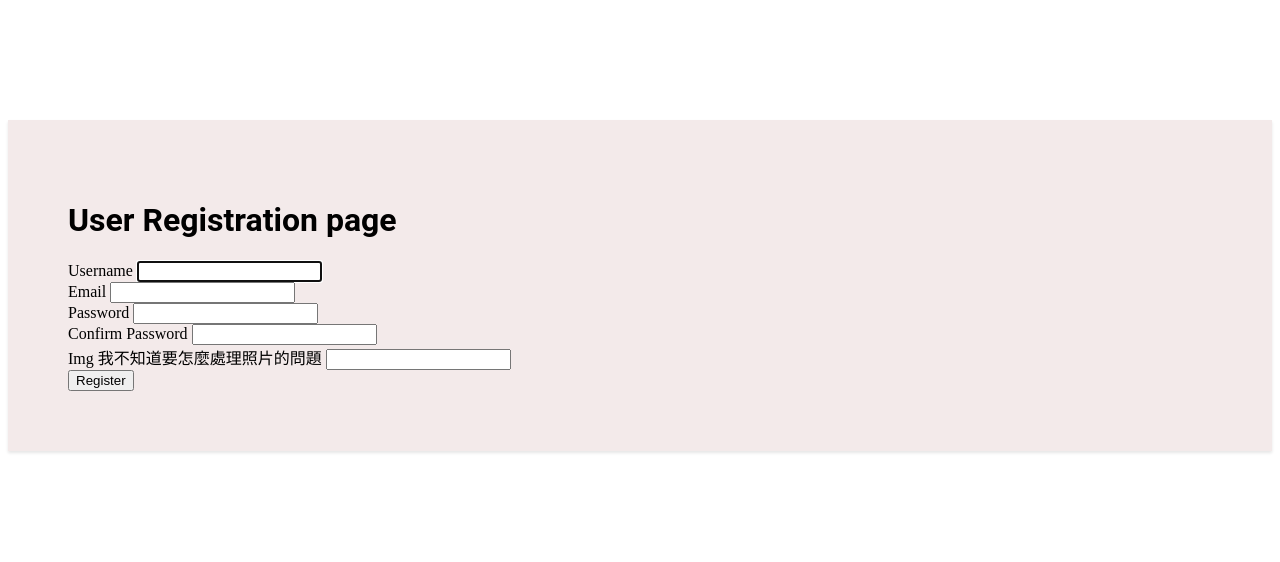
After one commit to Yun-Pei/film_forum, a Django app: page /register in a window 1280 px wide. The commit adds this page. Shown: the top 562 px of the page. Run offline with Django 5.2, Linux system fonts and the light colour scheme.

Commit message:
註冊OK(登入還沒做)

```diff
--- a/film_forum/film_forum/settings.py
+++ b/film_forum/film_forum/settings.py
@@ -48,6 +48,7 @@ INSTALLED_APPS = [
 MIDDLEWARE = [
     'django.middleware.security.SecurityMiddleware',
     'django.contrib.sessions.middleware.SessionMiddleware',
+    'django.contrib.auth.middleware.AuthenticationMiddleware', #+這行
     'django.middleware.common.CommonMiddleware',
     'django.middleware.csrf.CsrfViewMiddleware',
     'django.contrib.auth.middleware.AuthenticationMiddleware',
--- a/film_forum/film_forum/urls.py
+++ b/film_forum/film_forum/urls.py
@@ -26,9 +26,10 @@ urlpatterns = [
     path("", home_views.testPage, name="home"),  #"": 代表runserver後給的路徑，會直接導入到home這個page(羅做的主頁)
     # 給一個name之後在不同分頁的bar中若有要連回主頁的功能可以直接url 回home的主頁
     path('forum', forum_views.forum, name="forum"),
-    path('movie', movie_views.movie, name="movie"),
-    path('forum_article', forum_views.forum_article, name="forum_article"),
-    path('login', member_views.login, name="login"),
+    # path('movie', movie_views.movie, name="movie"),
+    path('register', member_views.register, name="register"),
+    # path('forum_article', forum_views.forum_article, name="forum_article"),
+    # path('login', member_views.login, name="login"),
     # path("", views.index, name="home")
     # path('searchbar/', home_views.searchbar, name='searchbar'),
     # path('load-more-videos/', home_views.load_more_videos, name='load_more_videos'),
--- a/film_forum/forum/templates/forum.html
+++ b/film_forum/forum/templates/forum.html
@@ -20,7 +20,7 @@
         <div class="sidebar">
             <a href="" class="bar_header">
                 <header>
-                    HOUNEL
+                    KOUNEL
                 </header>
             </a>
             <ul>
--- /dev/null
+++ b/film_forum/member/forms.py
@@ -0,0 +1,63 @@
+from django import forms
+from django.contrib.auth.forms import UserCreationForm
+from .models import User
+
+
+class LoginForm(forms.Form):
+    username = forms.CharField(
+        widget= forms.TextInput(
+            attrs={
+                "class": "form-control"
+            }
+        )
+    )
+    password = forms.CharField(
+        widget=forms.PasswordInput(
+            attrs={
+                "class": "form-control"
+            }
+        )
+    )
+
+
+class RegisterForm(UserCreationForm):
+
+    username = forms.CharField(
+        widget=forms.TextInput(
+            attrs={
+                "class": "form-control"
+            }
+        )
+    )
+    password1 = forms.CharField(
+        widget=forms.PasswordInput(
+            attrs={
+                "class": "form-control"
+            }
+        )
+    )
+    password2 = forms.CharField(
+        widget=forms.PasswordInput(
+            attrs={
+                "class": "form-control"
+            }
+        )
+    )
+    email = forms.CharField(
+        widget=forms.TextInput(
+            attrs={
+                "class": "form-control"
+            }
+        )
+    )
+    img = forms.CharField(
+        widget=forms.TextInput(
+            attrs={
+                "class": "form-control"
+            }
+        )
+    )
+
+    class Meta:
+        model = User
+        fields = ('username', 'email', 'password1', 'password2', 'img')
--- /dev/null
+++ b/film_forum/member/static/css/register.css
@@ -0,0 +1,37 @@
+
+
+h1, h2, h3, h4, h5, h6,
+  .h1, .h2, .h3, .h4, .h5, .h6 {
+    font-family: "Roboto", sans-serif;
+}
+
+/* .text-muted {
+    display: none;
+}
+
+a {
+    -webkit-transition: .3s all ease;
+    -o-transition: .3s all ease;
+    transition: .3s all ease;
+}
+
+a:hover {
+    text-decoration: none !important;
+}
+  */
+.content {
+    padding: 7rem 0;
+}
+
+h2 {
+    font-size: 20px;
+}
+
+.container {
+    background: #f3eaea;
+    padding: 60px;
+    -webkit-box-shadow: 0 2px 3px 0 rgba(0, 0, 0, 0.1);
+    box-shadow: 0 2px 3px 0 rgba(0, 0, 0, 0.1);
+}
+
+/*  */
--- /dev/null
+++ b/film_forum/member/templates/register.html
@@ -0,0 +1,65 @@
+<!DOCTYPE html>
+<html lang="en">
+{% load static%}
+<head>
+
+  <meta charset="UTF-8">
+  {% csrf_token %}
+  <meta name="viewport" content="width=device-width, initial-scale=1.0">
+  <title>Register</title>
+  <link href = '{% static "css/register.css" %}' rel="stylesheet">
+
+</head>
+<body>
+  <div class="content">
+    <div class="container">
+      <div class="mb-4">
+        <h1>User Registration page</h1>
+      </div>
+      <!-- test form是否有效 -->
+      <!-- <span class="mb-0 text-muted">
+      {% if msg %}
+          {{ msg | safe }}
+      {% else %}
+          Login page
+      {% endif %}
+      </span> -->
+      <form  method="post">
+      {% csrf_token %}
+        <div class="">
+          <label for="username">Username</label>
+          {{ form.username }}
+        </div>
+
+        <div class="">
+          <label for="email">Email</label>
+          {{ form.email}}
+        </div>
+
+        <div class= "">
+          <label for="password">Password</label>
+          {{ form.password1 }}
+        </div>
+
+        <div class= "">
+          <label for="password">Confirm Password</label>
+          {{ form.password2 }}
+        </div>
+
+        <div class= "">
+          <label for="password">Img 我不知道要怎麼處理照片的問題</label>
+          {{ form.img }}
+        </div>
+
+        <!-- 讓使用者知道輸入是否有error -->
+        <span class="text-error">{{ form.errors }}</span>
+        <input type="submit"  value="Register" class="btn btn-pill text-white btn-block btn-primary">
+      </form>
+
+    </div>
+  </div>
+
+</body>
+
+
+</html>
--- a/film_forum/member/views.py
+++ b/film_forum/member/views.py
@@ -1,10 +1,11 @@
 import csv
-from django.shortcuts import render
+from django.shortcuts import render, redirect
 from .models import *
 from django.http import Http404, JsonResponse, HttpResponse
 from django.views.decorators.csrf import csrf_exempt
 from django.db.models import F
 from member.models import *
+from .forms import *
 
 # Create your views here.
 
@@ -15,46 +16,72 @@ from member.models import *
 
 
 # crawl data into database
-@csrf_exempt
+# @csrf_exempt
 def login(request):
-    if request.method == "GET":
-        return render(request, "login.html")
+    return render(request, "login.html")
+
+def register(request):
+    msg = None
+
+    # form = RegisterForm()
+
     if request.method == "POST":
-        # movie = Movies(name='The Shawshank Redemption', year='1994', time='2h 22m', age='R-12', introduction='Over the course of several years, two convicts form a friendship, seeking consolation and, eventually, redemption through basic compassion.'
-        #                 , img='https://m.media-amazon.com/images/M/MV5BNDE3ODcxYzMtY2YzZC00NmNlLWJiNDMtZDViZWM2MzIxZDYwXkEyXkFqcGdeQXVyNjAwNDUxODI@._V1_QL75_UX140_CR0,1,140,207_.jpg',
-        #                 director='Frank Darabont', star='Tim Robbins, Morgan Freeman, Bob Gunton, William Sadler, Clancy Brown, Gil Bellows, Mark Rolston, James Whitmore, Jeffrey DeMunn, Larry Brandenburg, Neil Giuntoli, Brian Libby, David Proval, Joseph Ragno, Jude Ciccolella, Paul McCrane, Renee Blaine, Scott Mann',
-        #                 tag='Drama', rating='5'
-        #                 )
+        form = RegisterForm(request.POST)
+        if form.is_valid():
+            form.save()
+            msg = 'user created'
+            return redirect('home')
+        else:
+            msg = 'form is not valid'
 
-        # movie.save()
+    else:
+        form = RegisterForm()
 
-        # return HttpResponse('OK!')
-        with open('C:/Users/Ariel/db_project/film_forum/film_forum/member/top250_all.csv', 'r', encoding='latin-1') as file:
-        # 使用CSV讀取器讀取CSV文件
-            csv_reader = csv.reader(file)
-            # 跳過首行，因為它可能是標題行
-            next(csv_reader)
-            # 遍歷CSV文件中的每一行
-            for row in csv_reader:
-                # 根據CSV文件的結構，假設每一行的順序分別是：name, year, time, age, introduction, link, img, director, star, type
-                # 創建Movies對象並保存到數據庫中
-                movie = Movies.objects.create(
-                    name=row[0],
-                    year=row[1],
-                    time=row[2],
-                    age=row[3],
-                    introduction=row[4],
-                    # link=row[5],
-                    img=row[6],
-                    director=row[7],
-                    star=row[8],
-                    tag=row[9],
-                    rating='5',
+    context = {
+        'form': form,
+        'msg': msg,
+    }
 
-                )
-                # 保存Movies對象
-                movie.save()
+    return render(request, "register.html", context)
 
-        return HttpResponse('Movies imported successfully from CSV!')
+
+
+    # if request.method == "POST":
+    #     # movie = Movies(name='The Shawshank Redemption', year='1994', time='2h 22m', age='R-12', introduction='Over the course of several years, two convicts form a friendship, seeking consolation and, eventually, redemption through basic compassion.'
+    #     #                 , img='https://m.media-amazon.com/images/M/MV5BNDE3ODcxYzMtY2YzZC00NmNlLWJiNDMtZDViZWM2MzIxZDYwXkEyXkFqcGdeQXVyNjAwNDUxODI@._V1_QL75_UX140_CR0,1,140,207_.jpg',
+    #     #                 director='Frank Darabont', star='Tim Robbins, Morgan Freeman, Bob Gunton, William Sadler, Clancy Brown, Gil Bellows, Mark Rolston, James Whitmore, Jeffrey DeMunn, Larry Brandenburg, Neil Giuntoli, Brian Libby, David Proval, Joseph Ragno, Jude Ciccolella, Paul McCrane, Renee Blaine, Scott Mann',
+    #     #                 tag='Drama', rating='5'
+    #     #                 )
+
+    #     # movie.save()
+
+    #     # return HttpResponse('OK!')
+    #     with open('C:/Users/Ariel/db_project/film_forum/film_forum/member/top250_all.csv', 'r', encoding='latin-1') as file:
+    #     # 使用CSV讀取器讀取CSV文件
+    #         csv_reader = csv.reader(file)
+    #         # 跳過首行，因為它可能是標題行
+    #         next(csv_reader)
+    #         # 遍歷CSV文件中的每一行
+    #         for row in csv_reader:
+    #             # 根據CSV文件的結構，假設每一行的順序分別是：name, year, time, age, introduction, link, img, director, star, type
+    #             # 創建Movies對象並保存到數據庫中
+    #             movie = Movies.objects.create(
+    #                 name=row[0],
+    #                 year=row[1],
+    #                 time=row[2],
+    #                 age=row[3],
+    #                 introduction=row[4],
+    #                 # link=row[5],
+    #                 img=row[6],
+    #                 director=row[7],
+    #                 star=row[8],
+    #                 tag=row[9],
+    #                 rating='5',
+
+    #             )
+    #             # 保存Movies對象
+    #             movie.save()
+
+    #     return HttpResponse('Movies imported successfully from CSV!')
 
 # def login(request):
--- a/film_forum/movie/forms.py
+++ b/film_forum/movie/forms.py
@@ -1,5 +1,6 @@
 from django import forms
 # from forum.models import Forums
+from member.models import *
 
 # class ForumsForm(forms.ModelForm):
 
```
Also changed, not shown: film_forum/forum/forms.py (+16 -16 lines), film_forum/forum/views.py (+41 -40 lines), film_forum/member/templates/login.html (+2 -24 lines), film_forum/movie/views.py (+36 -35 lines).
